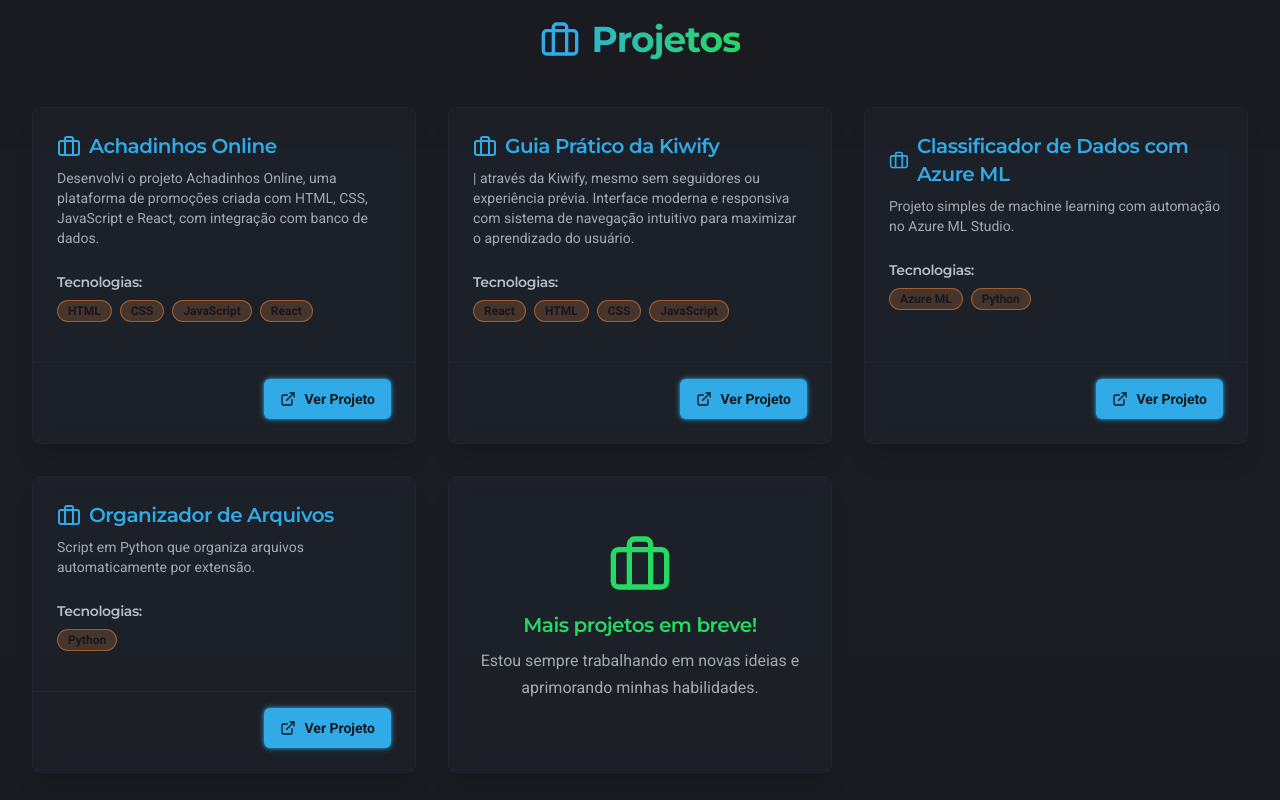
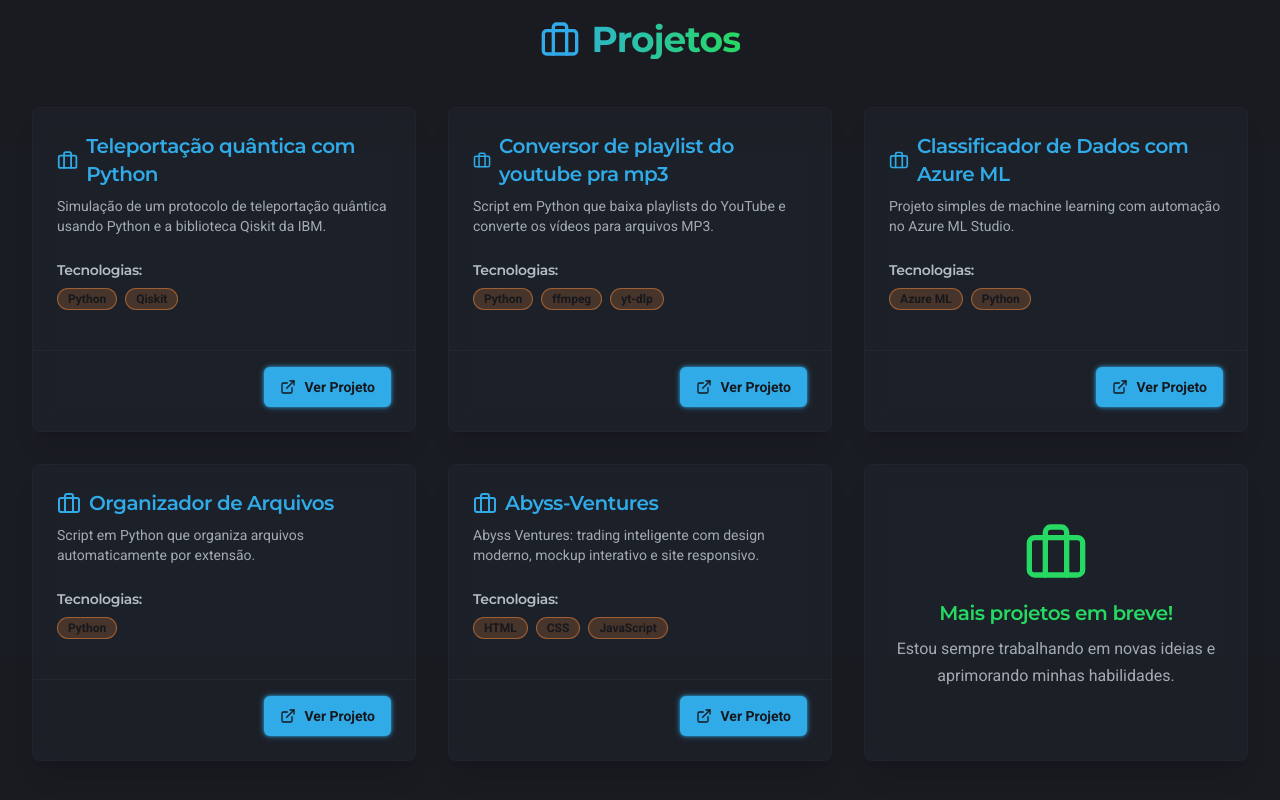
Before and after one commit to alessandro-a11y/Alessandro.Porti, a React (Vite) app: page / in a window 1280 px wide. Shown: the part 2900-3700 px from the top of the page. Built offline with nearby package versions, Linux system fonts and the light colour scheme.

Commit message:
Update portfolio projects list
Replaced two existing projects with new Python-based projects and added the Abyss-Ventures project to the portfolio. Updated project titles, descriptions, technologies, and links to reflect the new entries.

```diff
--- a/src/App.jsx
+++ b/src/App.jsx
@@ -41,16 +41,16 @@ const portfolioData = {
   ],
   projects: [
     {
-      title: "Achadinhos Online",
-      description: "Desenvolvi o projeto Achadinhos Online, uma plataforma de promoções criada com HTML, CSS, JavaScript e React, com integração com banco de dados.",
-      technologies: ["HTML", "CSS", "JavaScript", "React"],
-      link: "https://achadinhos-online-20252.vercel.app/?fbclid=PAZXh0bgNhZW0CMTEAAadIiw7MJNuAkBqcDbzboPoQ2J1nJYeE3U76JNIuHM7jSN5EQwqKAhjonQ_Jlw_aem_bsP5ho7EbPzFkdkTmu6tKQ"
+      title: "Teleportação quântica com Python",
+      description: "Simulação de um protocolo de teleportação quântica usando Python e a biblioteca Qiskit da IBM.",
+      technologies: ["Python", "Qiskit"],
+      link: "https://github.com/alessandro-a11y/quantum_teleportation_visual"
     },
     {
-      title: "Guia Prático da Kiwify",
-      description: "| através da Kiwify, mesmo sem seguidores ou experiência prévia. Interface moderna e responsiva com sistema de navegação intuitivo para maximizar o aprendizado do usuário.",
-      technologies: ["React", "HTML", "CSS", "JavaScript"],
-      link: "https://kiwify-vendas-infinitas.vercel.app/"
+      title: "Conversor de playlist do youtube pra mp3",
+      description: "Script em Python que baixa playlists do YouTube e converte os vídeos para arquivos MP3.",
+      technologies: ["Python", "ffmpeg", "yt-dlp"],
+      link: "https://github.com/alessandro-a11y/playList_python"
     },
     {
       title: "Classificador de Dados com Azure ML",
@@ -64,7 +64,14 @@ const portfolioData = {
       technologies: ["Python"],
       link: "https://github.com/alessandro-a11y/Organizador-de-Arquivos"
     },
+        {
+      title: "Abyss-Ventures",
+      description: "Abyss Ventures: trading inteligente com design moderno, mockup interativo e site responsivo.",
+      technologies: ["HTML", "CSS", "JavaScript"],
+      link: "https://abyss-ventures.vercel.app/"
+    },
   ],
+
   contact: {
     email: "figueiredoalessandro73@gmail.com",
     phone: "(87) 98111-3699",
```
